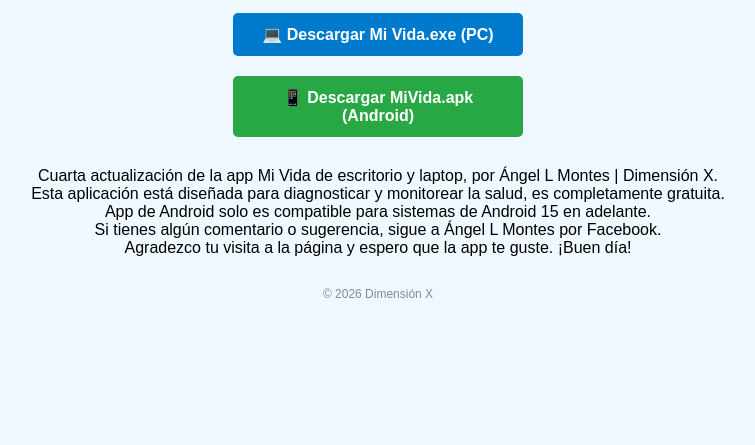
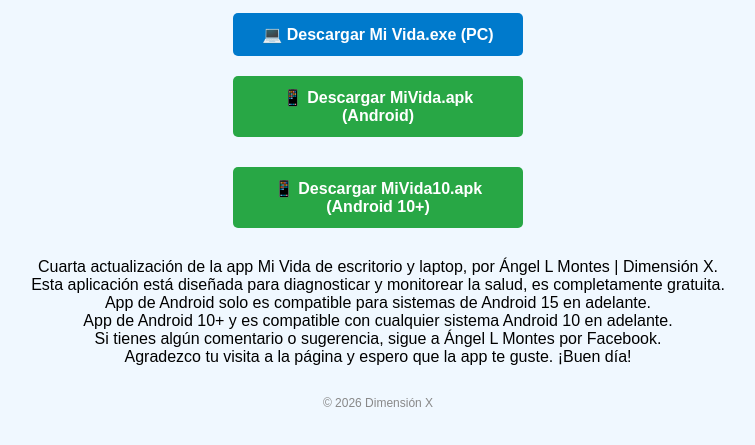
Before and after one commit to AngelLMontes/web, a plain HTML site: page index.html in a window 1280 px wide. Shown: the part 159-604 px from the top of the page, without its empty margins (262-1017 px from the left). Drawn offline with Linux system fonts and the light colour scheme.

Commit message:
Update index.html

```diff
--- a/index.html
+++ b/index.html
@@ -23,9 +23,17 @@
     </a>
   </div>
 
+  <div style="margin-bottom: 30px;">
+    <a href="https://github.com/AngelLMontes/web/releases/download/1.0.0/MiVida10.apk"
+       style="padding: 12px 20px; background-color: #28a745; color: white; text-decoration: none; border-radius: 5px; display: inline-block; font-weight: bold; width: 250px;">
+       📱 Descargar MiVida10.apk (Android 10+)
+    </a>
+  </div>
+
     Cuarta actualización de la app Mi Vida de escritorio y laptop, por Ángel L Montes | Dimensión X.<br>
     Esta aplicación está diseñada para diagnosticar y monitorear la salud, es completamente gratuita.<br>
     App de Android solo es compatible para sistemas de Android 15 en adelante.<br>
+  App de Android 10+ y es compatible con cualquier sistema Android 10 en adelante.<br>
     Si tienes algún comentario o sugerencia, sigue a Ángel L Montes por Facebook.<br>
     Agradezco tu visita a la página y espero que la app te guste. ¡Buen día!
   </p>
```
